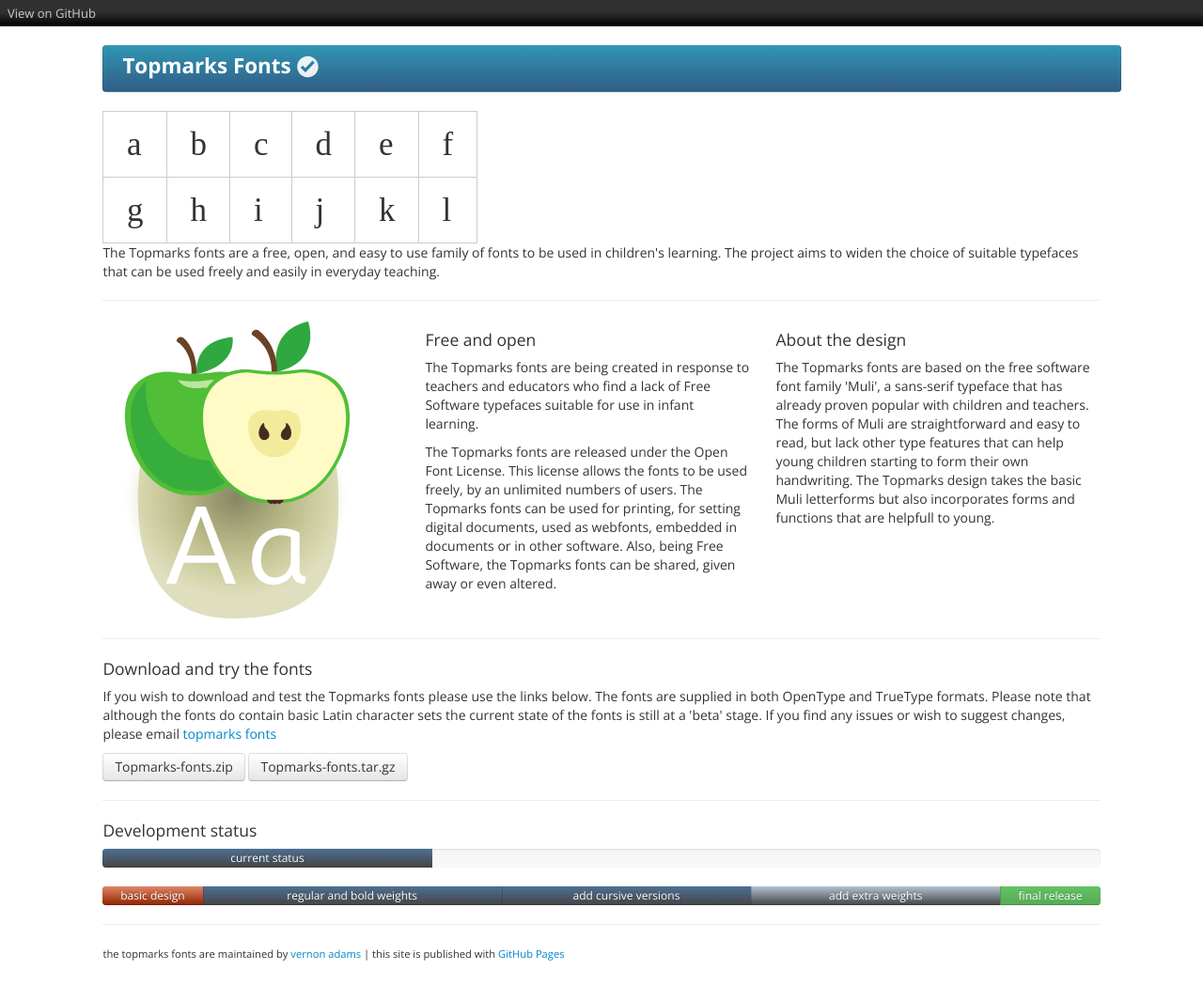
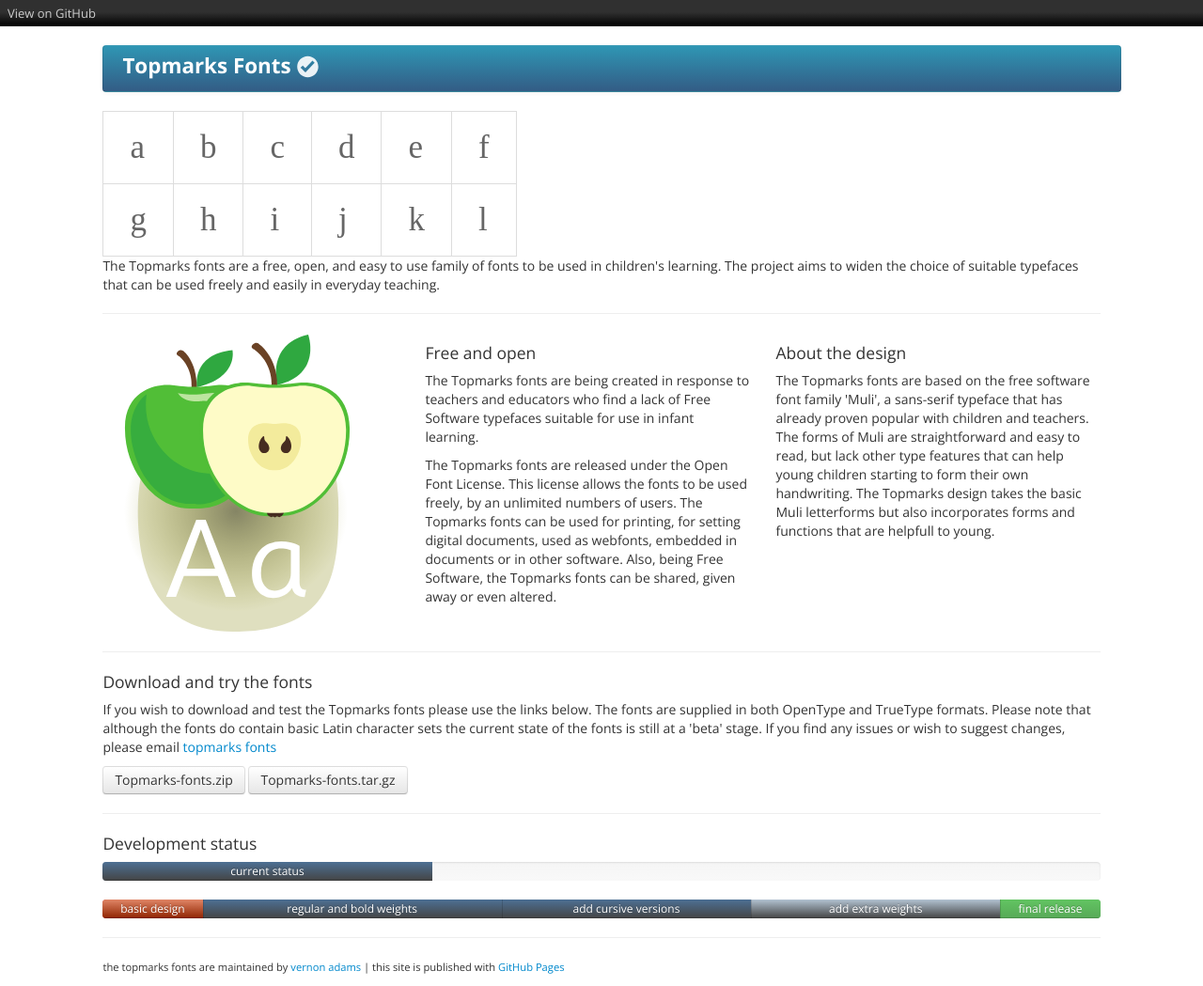
Before and after one commit to vernnobile/topmarks, a Jekyll site: the page built from index.html, in a window 1280 px wide. Shown: the whole page at 94% size. Built offline with Jekyll 4.4.1, drawn with Linux system fonts in a browser that asks for light colours; some web fonts are replaced.

Commit message:
Update stylesheet.css

```diff
--- a/stylesheets/stylesheet.css
+++ b/stylesheets/stylesheet.css
@@ -1,8 +1,9 @@
 body table td {
 font-family: 'topmarksbook';
+color:#666;
 font-size:2.5em;
-padding:0.7em;
-border:solid 1px #ccc;
+padding:0.8em;
+border:solid 1px #ddd;
 }
 
 body {
```
